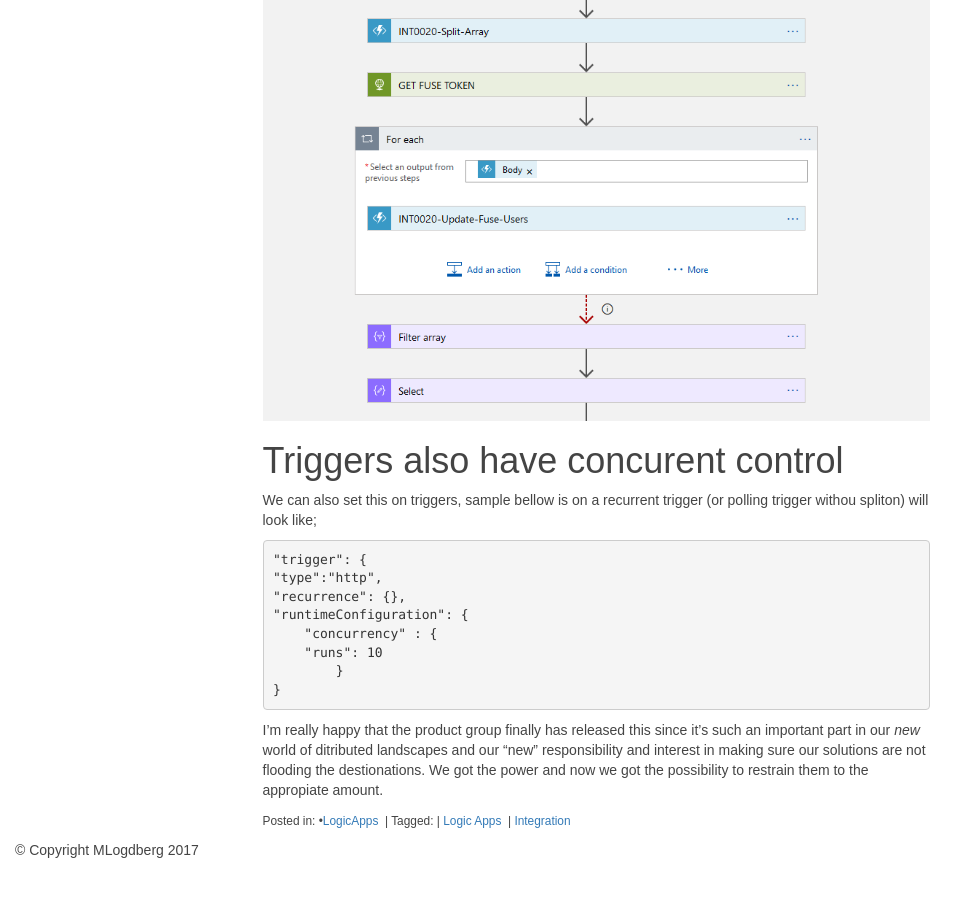
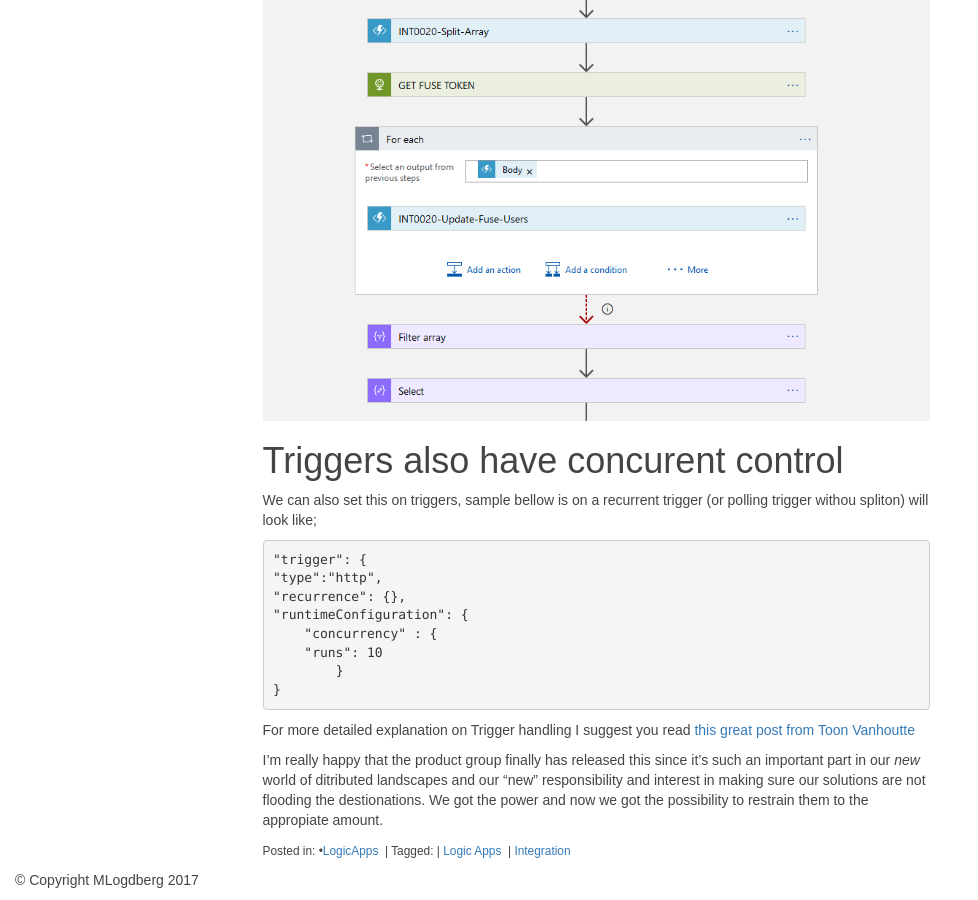
Before and after one commit to MLogdberg/mlogdberg.github.io, a Jekyll site: the page built from _posts/2017-08-29-Logic-Apps-looping-concurrency-control.md, in a window 1280 px wide and 900 px high, scrolled down 1753 px. Shown: the whole window, without its empty margins (0-978 px from the left). Built offline with Jekyll 4.4.1, drawn with Linux system fonts in a browser that asks for light colours; nearby versions of some CDN libraries; some web fonts are replaced; comment, search, counter and statistics services are not loaded; before the commit the page ends 2623 px from its top, so only the background shows below that.

Commit message:
updates new link to Toon V

````diff
--- a/_posts/2017-08-29-Logic-Apps-looping-concurrency-control.md
+++ b/_posts/2017-08-29-Logic-Apps-looping-concurrency-control.md
@@ -85,6 +85,8 @@
 }
 ```
 
+For more detailed explanation on Trigger handling I suggest you read [this great post from Toon Vanhoutte](https://toonvanhoutte.wordpress.com/2017/08/29/logic-apps-concurrency-control/)
+
 
 I'm really happy that the product group finally has released this since it's such an important part in our *new* world of ditributed landscapes and our "new" responsibility and interest in making sure our solutions are not flooding the destionations.
 We got the power and now we got the possibility to restrain them to the appropiate amount.
````
